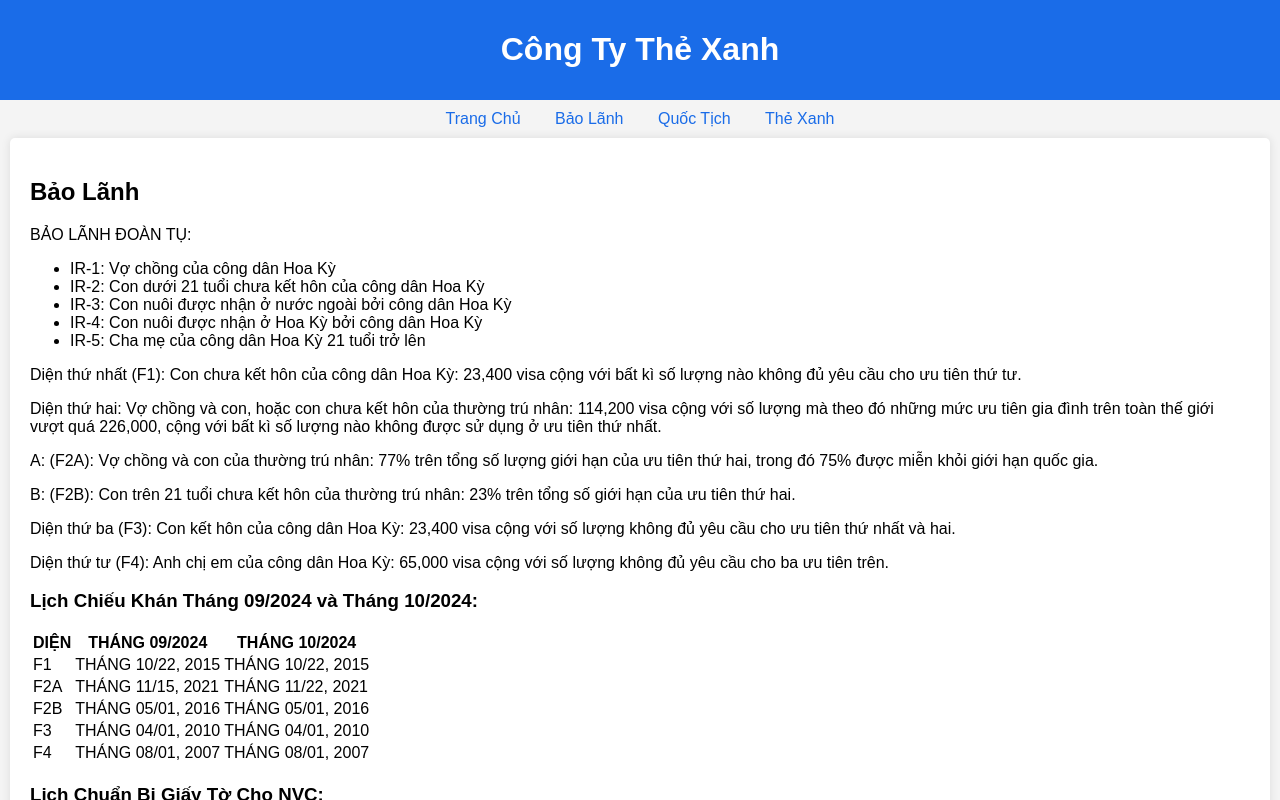
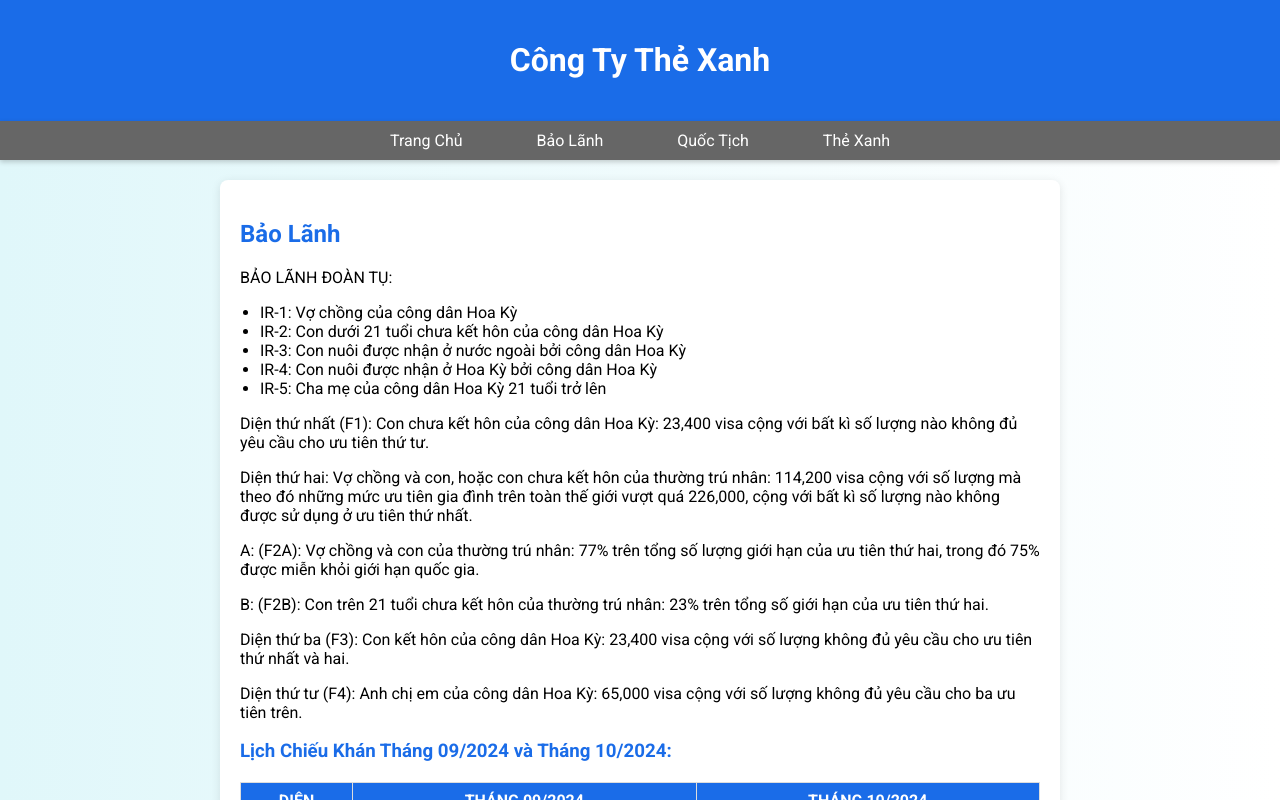
Before and after one commit to vuthomas837465837534/website, a plain HTML site: page index.html in a window 1280 px wide. Both pictures are taken after a click on the link "Bảo Lãnh". Shown: the top 800 px of the page. Drawn offline with Linux system fonts and the light colour scheme.

Commit message:
Update index.html

```diff
--- a/index.html
+++ b/index.html
@@ -1,38 +1,49 @@
-<!DOCTYPE html>
-<html lang="vi">
-<head>
+<html lang="vi"><head>
     <meta charset="UTF-8">
     <meta name="viewport" content="width=device-width, initial-scale=1.0">
     <title>Công Ty Thẻ Xanh</title>
+    <link href="https://fonts.googleapis.com/css2?family=Roboto:wght@400;700&amp;display=swap" rel="stylesheet">
     <style>
         body {
-            font-family: Arial, sans-serif;
+            font-family: 'Roboto', sans-serif;
             margin: 0;
             padding: 0;
-            background-color: #f4f4f4;
+            background: linear-gradient(to right, #e0f7fa, #ffffff);
         }
         header {
             background-color: #1a6ce8;
             color: white;
+            padding: 20px 0;
+            text-align: center;
+            box-shadow: 0 2px 10px rgba(0, 0, 0, 0.1);
+        }
+        nav {
+            background-color: #666; /* Lighter grey background */
             padding: 10px 0;
             text-align: center;
-        }
-        nav {
-            margin: 10px 0;
-            text-align: center;
+            box-shadow: 0 2px 5px rgba(0, 0, 0, 0.2);
         }
         nav a {
-            margin: 0 15px;
+            margin: 0 20px;
             text-decoration: none;
-            color: #1a6ce8;
+            color: #ffffff; /* White text */
+            padding: 10px 15px;
+            border-radius: 5px;
+            transition: background-color 0.3s, transform 0.3s, border 0.3s;
+        }
+        nav a:hover {
+            background-color: #888; /* Slightly lighter grey on hover */
+            border: 3px solid #1a6ce8; /* Thicker blue border on hover */
+            transform: scale(1.1); /* Slightly increase size on hover */
         }
         .tab {
             display: none;
             padding: 20px;
             background: white;
-            margin: 0 10px;
-            border-radius: 5px;
-            box-shadow: 0 0 10px rgba(0, 0, 0, 0.1);
+            margin: 20px auto;
+            border-radius: 8px;
+            box-shadow: 0 2px 10px rgba(0, 0, 0, 0.1);
+            max-width: 800px;
         }
         .tab.active {
             display: block;
@@ -41,10 +52,38 @@
             width: 30px;
             vertical-align: middle;
             margin-right: 10px;
+            transition: transform 0.3s;
         }
-        .links {
+        .links img:hover {
+            transform: scale(1.2);
+        }
+        .contact-info {
+            margin: 20px 0;
             text-align: center;
-            margin: 20px 0;
+            font-size: 1.1em;
+        }
+        h2, h3 {
+            color: #1a6ce8;
+        }
+        ul {
+            padding-left: 20px;
+        }
+        table {
+            width: 100%;
+            border-collapse: collapse;
+            margin-top: 20px;
+        }
+        th, td {
+            border: 1px solid #ddd;
+            padding: 8px;
+            text-align: center;
+        }
+        th {
+            background-color: #1a6ce8;
+            color: white;
+        }
+        tr:hover {
+            background-color: #f1f1f1;
         }
     </style>
 </head>
@@ -63,6 +102,11 @@
 
 <div id="home" class="tab active">
     <h2>Trang Chủ</h2>
+    <div class="contact-info">
+        <p>Liên hệ: (714) 270 1701</p>
+        <p>Email: <a href="mailto:immigrationhcc@gmail.com">immigrationhcc@gmail.com</a></p>
+        <p>Địa chỉ: 14180 Beach Blvd Suite 204, Westminster, CA 92683</p>
+    </div>
     <div class="links">
         <a href="https://youtube.com/@congtythexanh7770" target="_blank">
             <img src="https://upload.wikimedia.org/wikipedia/commons/4/42/YouTube_icon_%282013-2017%29.png" alt="YouTube"> YouTube
@@ -103,6 +147,7 @@
     <p>Diện thứ tư (F4): Anh chị em của công dân Hoa Kỳ: 65,000 visa cộng với số lượng không đủ yêu cầu cho ba ưu tiên trên.</p>
     <h3>Lịch Chiếu Khán Tháng 09/2024 và Tháng 10/2024:</h3>
     <table>
+        <tbody>
             <tr>
                 <th>DIỆN</th>
                 <th>THÁNG 09/2024</th>
@@ -115,46 +160,13 @@
             </tr>
             <tr>
                 <td>F2A</td>
-            <td>THÁNG 11/15, 2021</td>
-            <td>THÁNG 11/22, 2021</td>
-        </tr>
-        <tr>
-            <td>F2B</td>
-            <td>THÁNG 05/01, 2016</td>
-            <td>THÁNG 05/01, 2016</td>
-        </tr>
-        <tr>
-            <td>F3</td>
-            <td>THÁNG 04/01, 2010</td>
-            <td>THÁNG 04/01, 2010</td>
-        </tr>
-        <tr>
-            <td>F4</td>
-            <td>THÁNG 08/01, 2007</td>
-            <td>THÁNG 08/01, 2007</td>
-        </tr>
-    </table>
-    <h3>Lịch Chuẩn Bị Giấy Tờ Cho NVC:</h3>
-    <table>
-        <tr>
-            <th>DIỆN</th>
-            <th>THÁNG 09/2024</th>
-            <th>THÁNG 10/2024</th>
-        </tr>
-        <tr>
-            <td>F1</td>
-            <td>THÁNG 09/01, 2017</td>
-            <td>THÁNG 09/01, 2017</td>
-        </tr>
-        <tr>
-            <td>F2A</td>
-            <td>THÁNG 06/15, 2024</td>
+                <td>THÁNG 07/15, 2024</td>
                 <td>THÁNG 07/15, 2024</td>
             </tr>
             <tr>
                 <td>F2B</td>
-            <td>THÁNG 01/01, 2017</td>
-            <td>THÁNG 01/01, 2017</td>
+                <td>THÁNG 07/01, 2011</td>
+                <td>THÁNG 07/01, 2011</td>
             </tr>
             <tr>
                 <td>F3</td>
@@ -166,6 +178,7 @@
                 <td>THÁNG 03/01, 2008</td>
                 <td>THÁNG 03/01, 2008</td>
             </tr>
+        </tbody>
     </table>
 </div>
 
@@ -226,5 +239,4 @@
     }
 </script>
 
-</body>
-</html>
+</body></html>
```
Lines whose indentation alone changed are shown as unchanged.
